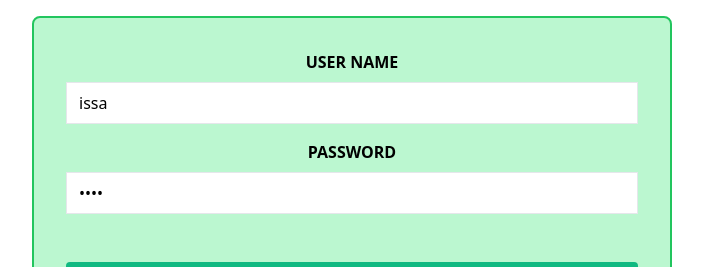
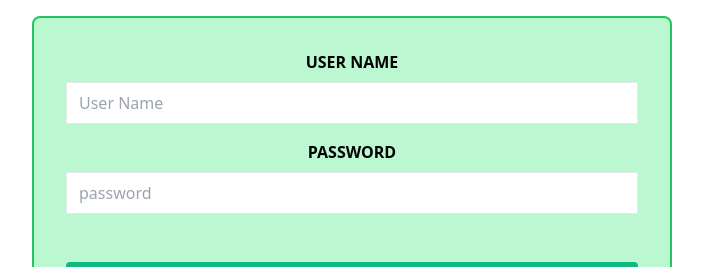
Before and after one commit to issasalman/cookie-stand-admin, a Next.js app: page / in a window 1280 px wide. Shown: the top 267 px of the page, without its empty margins (288-991 px from the left). Built offline with nearby package versions, Linux system fonts and the light colour scheme; no server answers.

Commit message:
done lab41

```diff
--- a/components/LoginForm.js
+++ b/components/LoginForm.js
@@ -20,12 +20,12 @@ function LoginForm({submitHandler}) {
         <form className="flex flex-col w-1/2 gap-4 p-8 mx-auto my-4 text-center bg-green-200 border-2 border-green-500 rounded-lg text-md" onSubmit={submitHandler} method='post'>
             <div className="flex flex-col ">
                 <label className="mb-2 font-bold uppercase text-grey-darkest"  htmlFor="username">User Name</label>
-                <input className="px-3 py-2 border text-grey-darkest" type="text" defaultValue="issa" name="username" id="username" placeholder="User Name"  />
+                <input className="px-3 py-2 border text-grey-darkest" type="text"  name="username" id="username" placeholder="User Name"  />
             </div>
 
             <div className="flex flex-col ">
                 <label className="mb-2 font-bold uppercase text-grey-darkest" htmlFor="password">Password</label>
-                <input className="px-3 py-2 border text-grey-darkest" type="password" defaultValue="1996" name="password" id="password" placeholder="password"  />
+                <input className="px-3 py-2 border text-grey-darkest" type="password"  name="password" id="password" placeholder="password"  />
             </div>
 
             <button button className="px-3 py-4 mt-8 uppercase bg-emerald-500 text-black-50 rounded  " type="submit">Sign In</button>
```
